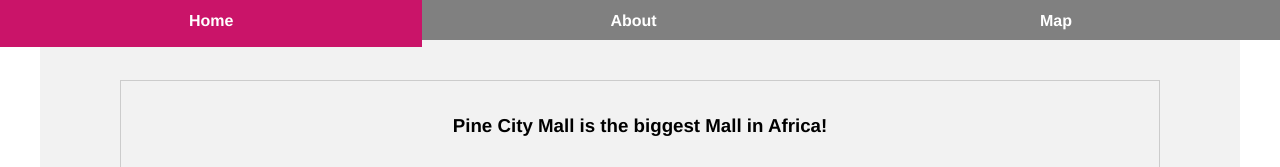
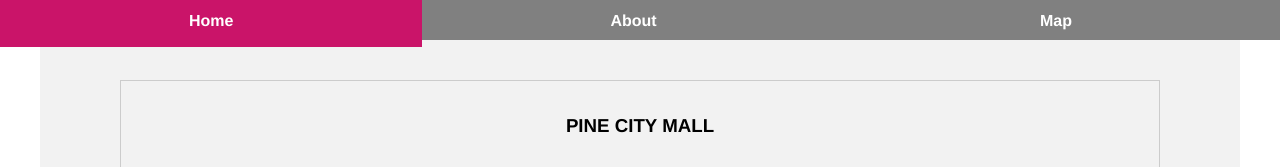
Before and after one commit to btmorite-ITvarsity/Module2_Assessment2, a plain HTML site: page about.html in a window 1280 px wide. Shown: the top 167 px of the page. Drawn offline with Linux system fonts and the light colour scheme.

Commit message:
Update about.html

```diff
--- a/about.html
+++ b/about.html
@@ -17,6 +17,7 @@
 
 <div class="container" >
         <div class="gallery">
+             <h3 class="desc2">PINE CITY MALL</h3>
             <h3 class="desc2">Pine City Mall is the biggest Mall in Africa!</h3>
             <img src="images/about-image1.jpg" alt="">
 
```
